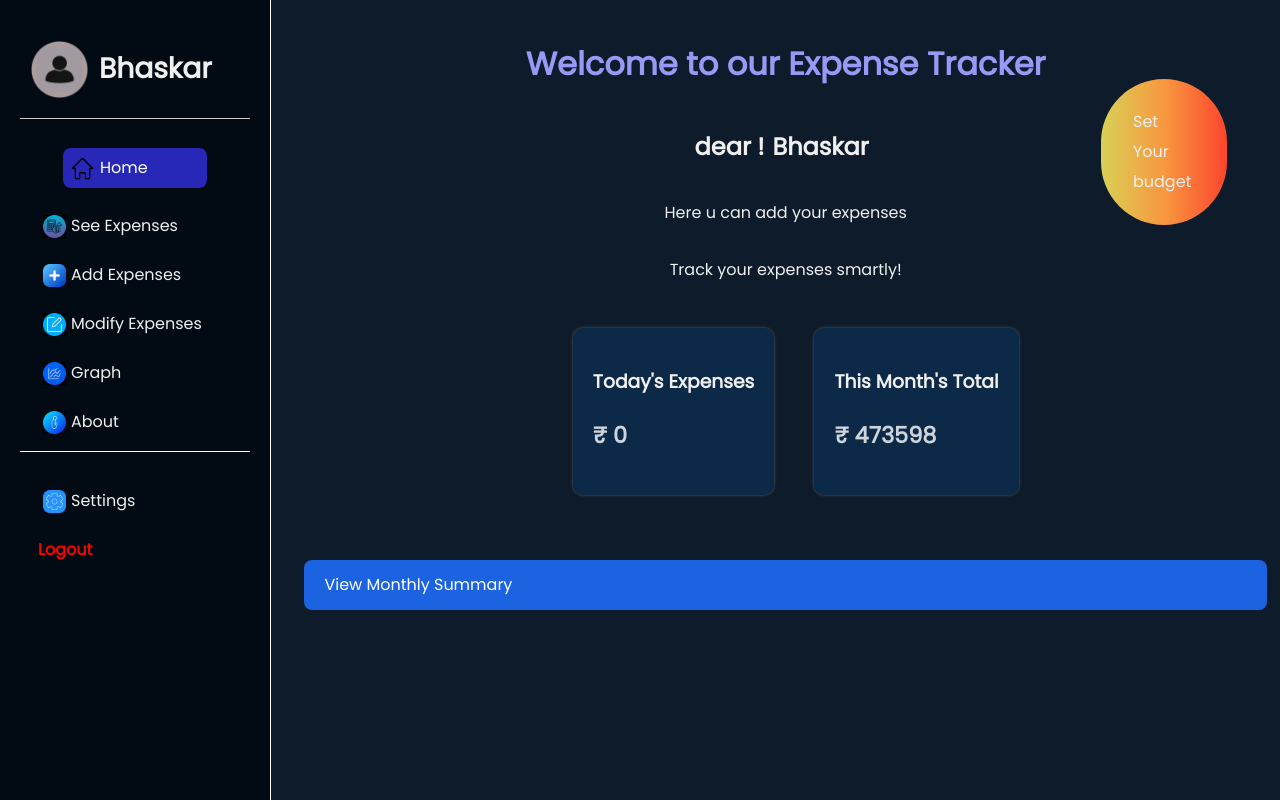
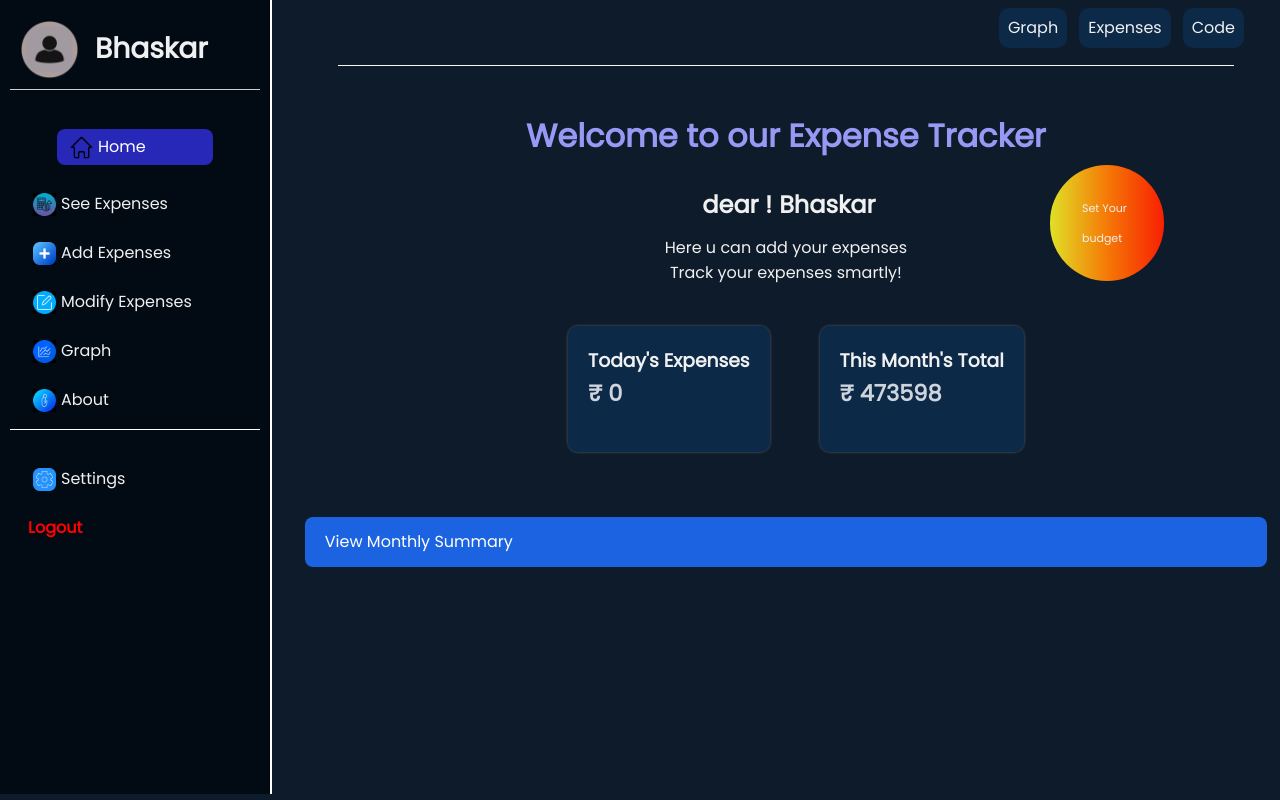
Before and after one commit to bhaskarbaroi/Python-EXP-TRC, a Flask app: page /home in a window 1280 px wide. Run offline with Flask 3, Linux system fonts and the light colour scheme; a user stored in the database is signed in.

Commit message:
Intial commit

```diff
--- a/templates/base.html
+++ b/templates/base.html
@@ -26,32 +26,32 @@
       --table-color-2: {% if bg_color =='#0d1b2a' %}#FFFFFF05{% else %} #fdfdfd{% endif %};
       --hover-color: {% if bg_color =='#0d1b2a' %}#1e293b{% else %} rgb(233, 233, 224){% endif %};
     }
-    body{
+    *{
       margin: 0;
       padding: 0;
+      /* box-sizing: border-box; */
+    }
+    body{
+     line-height: 1.6;
       display: flex;
       background-color: var(--bg-color);
       color: var(--text-color);
-      /* background-color: #222; */
       font-family: 'Poppins',sans-serif;
+      /* font-size: 16px; */
 
     }
-    aside {
-      /* flex-direction: column; */
-       width: 230px;
+    .aside {
+       width: 250px;
         background:var(--sidebar-color);
-        /* background-color: rgba(255, 255, 255, 0.014); */
         color: #222;
-        padding: 20px;
+        padding: 10px;
       color:var(--text-color);
-      min-height: 98vh;
-      min-height: 100%;
-      /* background-color: #757272f1;  */
+      min-height: 96.8vh;
+
      }
     main {
        flex: 1;
-        /* padding: 4px;  */
-        /* margin: 10px; */
+
       }
     .profile {
       display: flex;
@@ -75,7 +75,8 @@
       color: white;
       border-radius: 8px;
       width: 140px;
-      padding: 5px 2px;
+      padding: 3px 8px;
+      margin-bottom: 0;
     }
     .home img{
       padding: 0px 6px;
@@ -99,21 +100,24 @@
        text-decoration: none;
        font-weight:500;
       }
-      aside a img{
+      .aside a img{
         width: 23px;
         padding: 0px 5px;
       }
 
       input,select{
+        width: 100%;
+        padding: 10px;
+        border-radius: 6px;
         background-color: var(--input-bg);
         color: var(--input-text);
         border: 1px solid var(--input-boder);
       }
       .bar-line{
         background-color: white;
-        min-height: 100vh;
+        min-height: 98vh;
 
-        width: 1.4px;
+        width: 1.8px;
       }
       .icons_st a:hover{
     background-color:var(--hover-color);
@@ -127,46 +131,56 @@
          color: transparent;
             background-clip: text;
         }
-@media screen and (max-width:668px){
- body{
-  font-size: 14px;
-  padding: 6px;
+
+@media(max-width:668px){
+
+body{
+  padding-top: 0;
+}
+main{
+  margin-left: 0;
+  padding-top: 20px;
+}
+ .aside{
+  min-width: 180px;
   width: 100%;
-  height: 100%;
+  font-size: small;
+  min-height: 100vh;
+  /* height: 100%; */
+  overflow-y: auto;
  }
-
-
-}
-@media screen and (max-width:668px){
-
- aside{
-  min-width: 180px;
-  /* font-size: 1.1rem; */
-  font-size: small;
-  /* padding: 2px; */
-  margin: 0;
-  min-height: 100vh;
-  min-height: 100%;
- }
- aside img{
+ .aside img{
   width: 30%;
 }
-aside a{
+.aside a{
    font-size: 14px;
 
  }
-aside h3{
+.aside h3{
    font-size: 20px;
 }
 main{
-  margin: 0;
-  padding: 8px;
+  margin-left: 0;
+}
+form input, form select, form button{
+  font-size: 0.9rem;
 }
 
 }
-
+@media (max-width:480px){
+  h1,h2{
+    font-size: 1.2rem;
+  }
+  table{
+    font-size: 0.9rem;
+  }
+  canvas{
+    height: 250px !important;
+  }
+}
 main{
   margin-left: 20px;
+  margin-top: 20px;
 }
 
 
@@ -175,7 +189,7 @@
 </head>
 <body style="background-color: {{ bg_color }};" >
   {% if username %}
-  <aside>
+  <aside class="aside">
     <div class="profile"><img src="/static/icons/manager.png" alt="" width="59px" ><h3 class="uname" >{{ username.title() }}</h3></div>
     <div class="home">
     <a href="/home" ><img src="/static/icons/home-page_3905030.png" width="20" alt="">Home</a>
@@ -198,7 +212,7 @@
   </aside>
   <div class="bar-line"></div>
   {% endif %}
-    <div id="toast" style="display:none;font-family: Cambria, Cochin, serif; position: fixed; top: 15px; right: 50px; background: #0638dde7; color: rgb(240, 234, 234); padding: 10px 15px;border:none ;border-radius: 8px; z-index: 10;">Action completed</div>
+    <div id="toast" style="display:none;font-family: Cambria, Cochin, serif; position: fixed; top: 75px; right: 20px; background: #0638dde7; color: rgb(240, 234, 234); padding: 10px 15px;border:none ;border-radius: 8px; z-index: 10;">Action completed</div>
 
 <script>
   function showToast(message) {
--- a/templates/home.html
+++ b/templates/home.html
@@ -2,6 +2,7 @@
 {% block title %}Home{% endblock %}
 {% block content %}
 <style>
+
     body{
         background-color: rgba(182, 208, 235);
         position: relative;
@@ -9,21 +10,33 @@
     }
     h1{
         color: var(--text-color-2);
-        margin-top: 40px;
+        margin-top: 80px;
+        margin-bottom: 15px;
+    }
+        .home,.home2{
+        display: flex;
+        flex-direction: column;
+        align-items: center;
+        padding: 10px;
+        /* line-height: 1.7; */
     }
 
     h2,p{
         color: var(--text-color);
+        /* padding-bottom: 10px; */
+
     }
 
     .uname{
         display: flex;
         align-items: center;
         justify-content: center;
-        /* padding-left: 6px; */
+        padding-left: 6px;
+        /* padding:5px 10px; */
+
     }
     .name{
-        padding:0px 8px;
+        padding-left:7px;
     }
     .name:hover{
         background-image: linear-gradient(to left,#f3341b,rgb(235, 85, 26),#eebe21e3);
@@ -34,34 +47,33 @@
 
     }
     .set_g{
-    background:linear-gradient(to left,#fc452d,rgb(248, 152, 63),#f1e75be3);
+            background:linear-gradient(to left,#f81f02,rgb(245, 121, 6),rgb(224, 224, 39));
         display: flex;
         align-items: center;
         display: flex;
     align-items: center;
     align-content: center;
     padding: 14px;
-    width: 98px;
+    width: 86px;
     border-radius: 93px;
     position: absolute;
-    top: 79px;
-    right: 53px;
+    top: 165px;
+    right: 116px;
     z-index: 10;
+    font-size: 11px;
 }
 
     .set_g:hover{
-            background:linear-gradient(to left,#f5452d,rgb(233, 133, 39),#d8af2ae3);
+            background:linear-gradient(to left,#f81f02,rgb(245, 121, 6),yellow);
             transform: scale(1.04);
+            font-size: 12px;
 
     }
-    .home,.home2{
-        display: flex;
-        flex-direction: column;
-        align-items: center;
-    }
+
     .display_exp{
         display: flex;
-        gap: 20px;
+        flex-wrap: wrap;
+        gap: 30px;
          justify-content: center;
          margin-top: 30px;
     }
@@ -73,7 +85,7 @@
     box-shadow: 0 2px 6px rgba(0,0,0,0.2);
     }
     .today_exp:hover,.month_exp:hover{
-            background:linear-gradient(to left,#f3341b,rgb(235, 85, 26),#eebe21e3);
+            background:linear-gradient(to left,#f3341b,rgb(235, 85, 26),rgba(255, 255, 0, 0.918));
             transform: scale(1.03);
         transition: background-color 0.3s ease;
 
@@ -84,14 +96,20 @@
     }
     .month_exp,.today_exp{
         margin-left: 20px;
-background: #0e3055b4; border-radius: 10px; padding: 20px; box-shadow: 0 0 3px rgba(180, 174, 174, 0.5);
+        background: #0e3055b4;
+        border-radius: 10px;
+        padding: 20px;
+        padding-bottom: 40px;
+         box-shadow: 0 0 3px rgba(180, 174, 174, 0.5);
     }
     .month_exp p{
         font-size: 1.4em; font-weight: bold; color: #edf0f3dc;
+
     }
 
     .foot{
         text-align: center; margin-top: 65px;
+        padding-bottom: 30px;
 
     }
     .foot a{
@@ -107,12 +125,80 @@
     .set_g{
         display: none;
     }
+    .top-line{
+        display: none;
+    }
+    .display_exp{
+        flex-direction: column;
+        }
+        .today_exp,.month_exp{
+            /* width: 100%; */
+            padding-right:20px ;
+            margin-right: 20px;
+        }
 }
+@media screen and (max-width:668px){
+.nav ul{
+    top: 2px;
+    right: 2px;
+    display: flex;
+    flex-wrap: wrap;
+    flex-direction: column;
+
+}
+
+
+}
+  .nav a{
+        text-decoration: none;
+        color: var(--text-color);
+                       background-color: #0e3055b4;
+                       border-radius: 10px;
+     padding: 5px 9px;
+     margin: 6px;
+
+    }
+    nav ul{
+        display: flex;
+ /* float: right; */
+position: absolute;
+        right: 30px;
+        top: 2px;
+     /* margin-bottom: 9px; */
+        text-decoration: none;
+        list-style: none;
+    }
+
+    .nav a:hover{
+            background:linear-gradient(to left,#f81f02,rgb(245, 121, 6),yellow);
+            transform: scale(1.04);
+    }
+    .top-line{
+        /* max-width: 500px; */
+        min-width:70% ;
+    margin: auto;
+    height: 1px;
+    position: absolute;
+    top: 65px;
+    background-color: whitesmoke;
+
+    }
 
 </style>
 
+<nav>
+    <div class="nav">
+        <ul>
+            <li><a href="/graph">Graph</a></li>
+            <li><a href="/expenses">Expenses</a></li>
+            <li><a target="_blank" href="https://github.com/bhaskarbaroi/Python-EXP-TRC/">Code</a></li>
+
+        </ul>
+    </div>
+</nav>
 
 <div class="home">
+    <div class="top-line"></div>
     <h1>Welcome to our Expense Tracker </h1></div>
     <div class="uname">
     <h2>dear !  <h2 class="name">{{ username.title() }}</h2></h2></div>
--- a/templates/login.html
+++ b/templates/login.html
@@ -102,6 +102,9 @@
 <!DOCTYPE html>
 <html>
 <head>
+   <meta charset="UTF-8">
+  <meta name="viewport" content="width=device-width, initial-scale=1.0">
+
 	<title>Login Page</title>
 
 	<!--Bootsrap 4 CDN-->
--- a/templates/register.html
+++ b/templates/register.html
@@ -112,6 +112,9 @@
 <!DOCTYPE html>
 <html>
 <head>
+   <meta charset="UTF-8">
+  <meta name="viewport" content="width=device-width, initial-scale=1.0">
+
 	<title>Login Page</title>
 
 	<!--Bootsrap 4 CDN-->
--- a/templates/set_budget.html
+++ b/templates/set_budget.html
@@ -2,7 +2,7 @@
 {% block title %}set_budget {% endblock %}
 {% block content %}
 <style>
-  .form{
+  .budget-form{
     max-width:500px;
     /* width: 100%; */
     margin: 30px auto;
@@ -29,7 +29,7 @@
     text-align: center;
   }
   </style>
-  <div class="form">
+  <div class="budget-form">
 
 <h2>Set Your Monthly Budget</h2>
 
@@ -48,6 +48,7 @@
 {% endwith %}
 
   <form method="POST">
+    <label for="budget">Enter Budget Amount:</label>
     <input type="number" name="budget" step="0.01" placeholder="e.g. 10000" required>
     <button type="submit">Save Budget</button>
   </form>
```
Also changed, not shown: templates/about.html (+23 -1 lines), templates/add.html (+11 -3 lines), templates/expenses.html (+36 -21 lines), templates/graph.html (+18 -7 lines), templates/set-budget.html (deleted, +0 -7 lines), instance/expenses.db.
